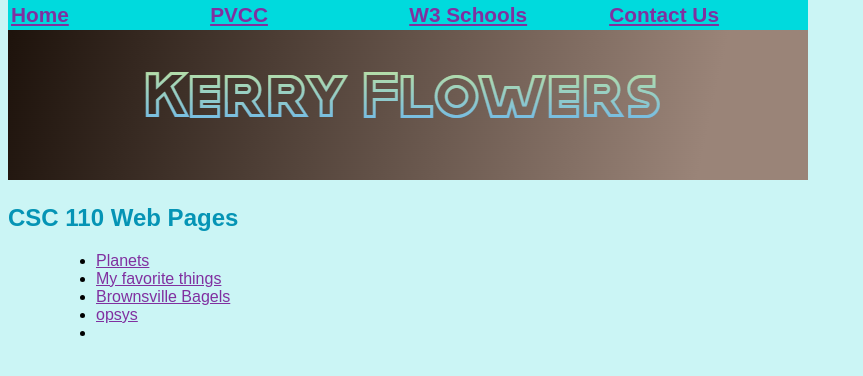
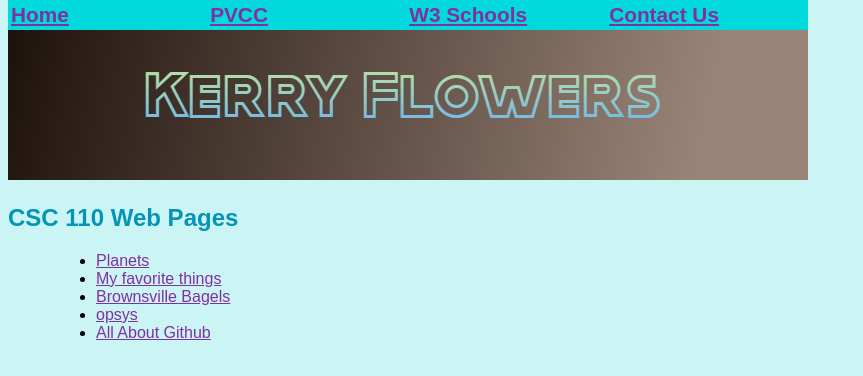
Before and after one commit to kflowers-pvcc/kflowers-pvcc.github.io, a plain HTML site: page index.html in a window 1280 px wide. Shown: the whole page, without its empty margins (0-863 px from the left). Drawn offline with Linux system fonts and the light colour scheme.

Commit message:
Update index.html

```diff
--- a/index.html
+++ b/index.html
@@ -42,7 +42,7 @@
 	   <li><a href = "faves.html"> My favorite things </a></li>
 	   <li><a href = "menu.html"> Brownsville Bagels </a></li>
 	   <li><a href = "opsys.html"> opsys</a></li>
-	   <li><a href = "githubinfo.html> All About Github</a></li>
+	   <li><a href = "githubinfo.html"> All About Github</a></li>
 
 
   </ul>
```
